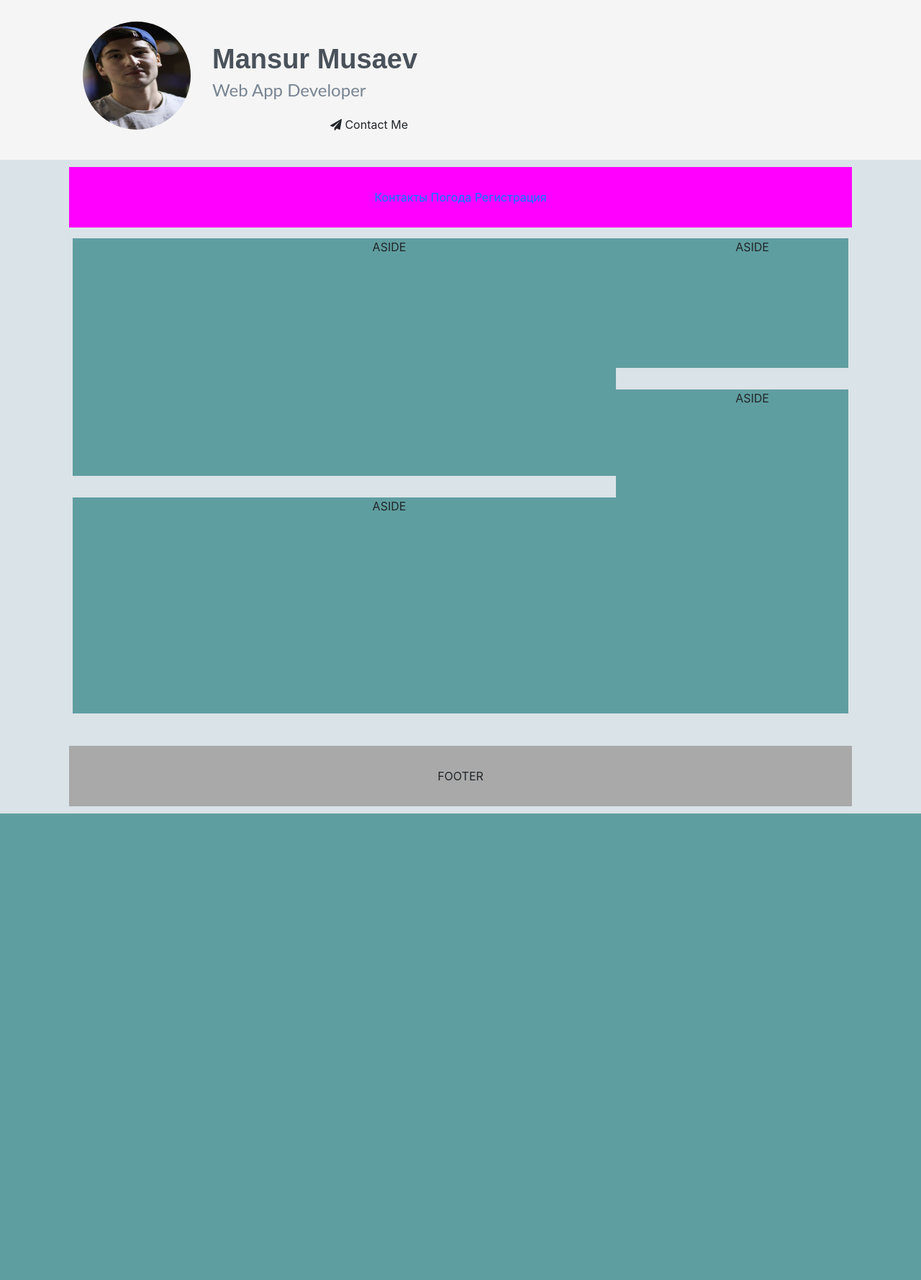
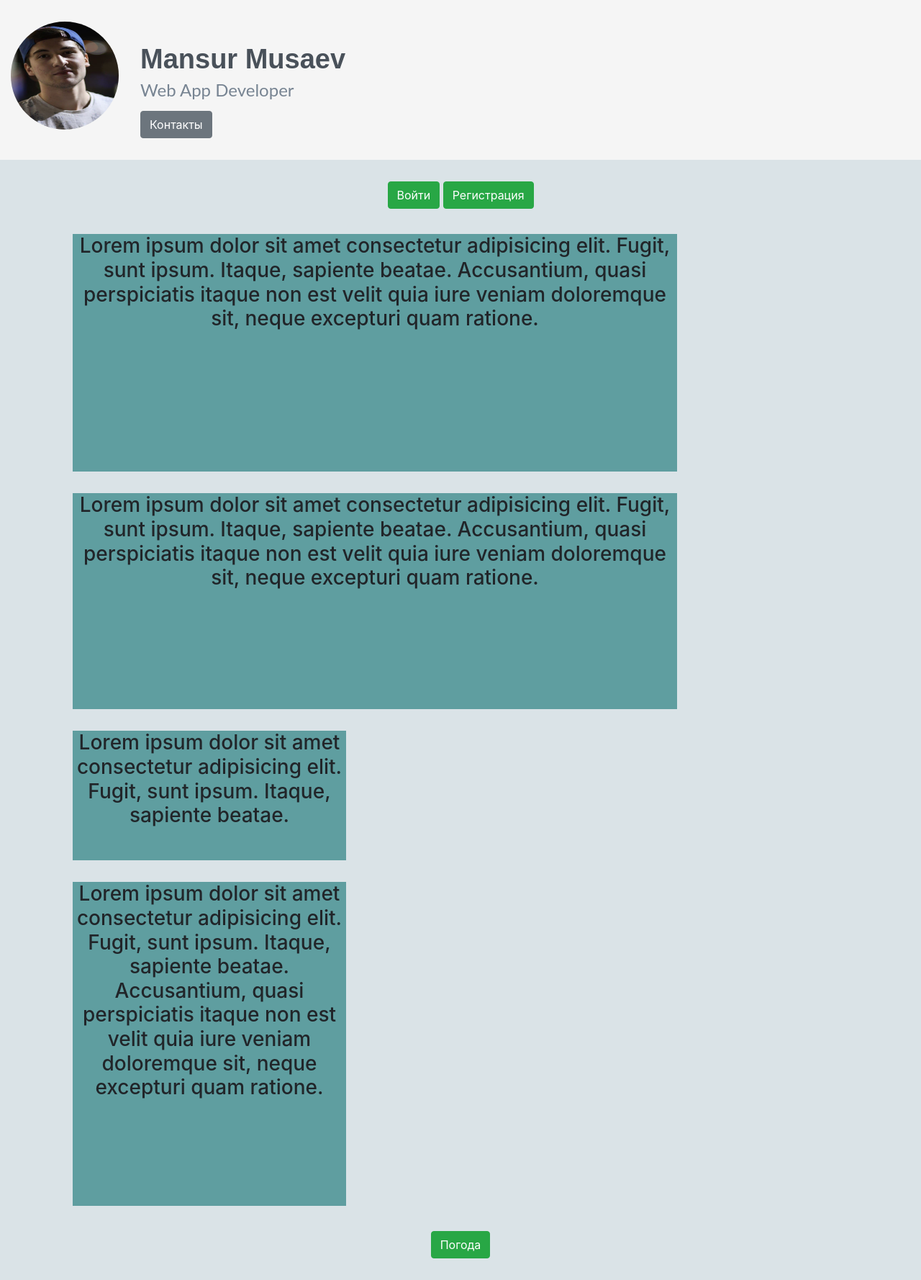
Before and after one commit to Mansur-09595/Flaksblog, a Flask app: page / in a window 1280 px wide. Shown: the whole page at 72% size. Before the commit the page ends 1130 px from the top, so only its background shows below. Run offline with Flask 2, Linux system fonts and the light colour scheme; some libraries are stand-ins or nearby versions.

Commit message:
Добавление конопок|Регистрация и Выход|БД

```diff
--- a/flaskblog/__init__.py
+++ b/flaskblog/__init__.py
@@ -1,6 +1,7 @@
 from flask import Flask
 from flask_sqlalchemy import SQLAlchemy
 from flask_bcrypt import Bcrypt
+from flask_login import LoginManager
 
 
 app = Flask(__name__)
@@ -10,5 +11,8 @@ app.config["SQLALCHEMY_DATABASE_URI"] = 'sqlite:///blog.db'
 app.config["SQLALCHEMY_TRACK_MODIFICATIONS"] = False
 db = SQLAlchemy(app)
 brycpt = Bcrypt(app)
+login_manager = LoginManager(app)
+login_manager.login_view = 'login'
+login_manager.login_message_category = 'info'
 
 from flaskblog import routes
--- a/flaskblog/routes.py
+++ b/flaskblog/routes.py
@@ -1,11 +1,12 @@
 import datetime
 import requests
+import bcrypt
 
 from flask import render_template, url_for, redirect, flash, request
-from flaskblog import app, brycpt, db
+from flaskblog import app, db, brycpt
 from flaskblog.forms import RegistrationForm, LoginForm
 from flaskblog.models import Flight, User
-
+from flask_login import login_user, current_user, logout_user, login_required
 
 WEATHER_TOKEN = '1e35d2f152ba4f4f8e0175010202109'
 
@@ -58,8 +59,10 @@ def index():
     return render_template("index.html", flights=flights)
 
 
-@app.route('/register', methods=['GET', 'POST'])
+@app.route("/register", methods=['GET', 'POST'])
 def register():
+    if current_user.is_authenticated:
+        return redirect(url_for('about'))
     form = RegistrationForm()
     if form.validate_on_submit():
         hashed_password = brycpt.generate_password_hash(form.password.data).decode('utf-8')
@@ -71,8 +74,29 @@ def register():
     return render_template('register.html', form=form)
 
 
+@app.route("/login", methods=['GET', 'POST'])
+def login():
+    if current_user.is_authenticated:
+        return redirect(url_for('about'))
+    form = LoginForm()
+    if form.validate_on_submit():
+        user = User.query.filter_by(email=form.email.data).first()
+        if user and brycpt.check_password_hash(user.password, form.password.data):
+            login_user(user, remember=form.remember.data)
+            next_page = request.args.get('next')
+            return redirect(next_page) if next_page else redirect(url_for('account'))
+        else:
+            flash(f'Войти не удалось. Пожалуйста, проверьте почту и пароль', 'danger')
+    return render_template('login.html', form=form)
 
-@app.route('/login')
-def login():
-    form = LoginForm()
-    return render_template('login.html', form=form)
+
+@app.route("/logout")
+def logout():
+    logout_user()
+    return redirect(url_for('about'))
+
+
+@app.route("/account")
+@login_required
+def account():
+    return render_template('account.html')
--- a/flaskblog/static/styles.css
+++ b/flaskblog/static/styles.css
@@ -21,7 +21,6 @@ header {
 
 .container{
   margin: 0px;
-  margin-left: 100px;
   overflow: hidden;
 }
 
@@ -30,6 +29,7 @@ header {
   margin-right: 30px;
   width: 150px;
   height: 150px;
+  min-height: 100%;
   border-radius: 50%;
 }
 
@@ -61,13 +61,11 @@ header {
 }
 
 nav, footer{
-  background-color: fuchsia;
-  padding: 30px 0;
-  margin-top: 10px;
-  margin-bottom: 10px;
+  padding: 30px 0px 30px 0px;
 }
 
 .sidebar {
+  max-width: max-content;
   overflow: hidden;
 }
 
@@ -77,28 +75,34 @@ nav, footer{
   float: left;
 }
 
+.row_left, .aboutme, .project, .row_right, .skills, .adressme {
+  max-width: 100%;
+}
+
 .row_left{
-  width: 70%;
+  width: 850px;
+  margin-right: 30px;
   float: left;
   overflow: hidden;
   box-sizing: border-box;
 }
 
 .aboutme {
-  width: 880px;
-  height: 330px;
+  width: 840px;
+  min-height: 330px;
   margin-bottom: 30px;
   margin-right: 30px;
 }
 
 .project {
-  width: 880px;
-  height: 300px;
+  width: 840px;
+  min-height: 300px;
   margin-bottom: 30px;
+  margin-right: 30px;
 }
 
 .row_right {
-  width: 30%;
+  width: 400px;
   float: left;
   overflow: hidden;
   box-sizing: border-box;
@@ -106,14 +110,14 @@ nav, footer{
 
 .skills {
   width: 380px;
-  height: 180px;
+  min-height: 180px;
   margin-bottom: 30px;
   margin-right: 30px;
 }
 
 .adressme {
   width: 380px;
-  height: 450px;
+  min-height: 450px;
 }
 
 aside {
@@ -130,6 +134,17 @@ article {
 }
 
 footer {
-  background-color: darkgray;
   overflow: auto;
 }
+
+@media only screen and (max-width: 375px ) {
+  header, .container, .row_left, .aboutme, .project, .row_right, .skills, .adressme{
+    width: 100%;
+  }
+}
+/*
+@media only screen and (max-width: 1300px ) {
+  .sidebar{
+    width: 100%;
+  }
+} */
--- a/flaskblog/templates/about.html
+++ b/flaskblog/templates/about.html
@@ -1,6 +1,5 @@
 {% extends "base.html" %}
 <title>{% block title %} Document {% endblock %}</title>
-</head>
 <body>
     {% block content %}
         <header>
@@ -9,7 +8,7 @@
                 <div class="information">
                     <h1 class="name">Mansur Musaev</h1>
                     <h2 class="desc">Web App Developer</h2>
-                    <a class="btn btn-cta-primary pull-right" href="http://themes.3rdwavemedia.com/" target="_blank"><i class="fa fa-paper-plane"></i> Contact Me</a>
+                    <a type="button" class="btn btn-secondary" href="{{ url_for('index') }}" role="button">Контакты</a>
                     <!-- <ul class="social">
                         <li>
                             <a href="#">
@@ -36,25 +35,33 @@
             </div>
         </header>
         <nav>
-                <a href="{{ url_for('index') }}">Контакты</a>
-                <a href="{{ url_for('weather') }}">Погода</a>
-                <a href="{{ url_for('register') }}">Регистрация</a>
+                <!-- <a href="{{ url_for('index') }}">Контакты</a> -->
+              {% if current_user.is_authenticated %}
+               <a type="button" class="btn btn-success"href="{{ url_for('account') }}" role="button">Аккаунт</a>
+               <a type="button" class="btn btn-secondary"href="{{ url_for('logout') }}" role="button">Выход</a>
+              {% else %}
+                <a type="button" class="btn btn-success"href="{{ url_for('login') }}" role="button">Войти</a>
+                <a type="button" class="btn btn-success"href="{{ url_for('register') }}" role="button">Регистрация</a>
+              {% endif %}
         </nav>
         <div class="sidebar">
             <div class="row_left">
                 <aside class="aboutme">
-                    ASIDE
+                    <h3> Lorem ipsum dolor sit amet consectetur adipisicing elit. Fugit, sunt ipsum. Itaque, sapiente beatae.
+                    Accusantium, quasi perspiciatis itaque non est velit quia iure veniam doloremque sit, neque excepturi quam ratione.</h3>
                 </aside>
                 <aside class="project">
-                    ASIDE
+                    <h3>Lorem ipsum dolor sit amet consectetur adipisicing elit. Fugit, sunt ipsum. Itaque, sapiente beatae.
+                    Accusantium, quasi perspiciatis itaque non est velit quia iure veniam doloremque sit, neque excepturi quam ratione.</h3>
                 </aside>
             </div>
             <div class="row_right">
                 <aside class="skills">
-                    ASIDE
+                    <h3>Lorem ipsum dolor sit amet consectetur adipisicing elit. Fugit, sunt ipsum. Itaque, sapiente beatae.</h3>
                 </aside>
                 <aside class="adressme">
-                    ASIDE
+                    <h3>Lorem ipsum dolor sit amet consectetur adipisicing elit. Fugit, sunt ipsum. Itaque, sapiente beatae.
+                    Accusantium, quasi perspiciatis itaque non est velit quia iure veniam doloremque sit, neque excepturi quam ratione.</h3>
                 </aside>
             </div>
         </div>
@@ -67,7 +74,7 @@
             </article>
         </main> -->
         <footer>
-            FOOTER
+            <a type="button" class="btn btn-success"href="{{ url_for('weather') }}" role="button">Погода</a>
         </footer>
     {% endblock %}
 </body>
--- a/flaskblog/templates/base.html
+++ b/flaskblog/templates/base.html
@@ -16,7 +16,7 @@
                 <div class="information">
                     <h1 class="name">Mansur Musaev</h1>
                     <h2 class="desc">Web App Developer</h2>
-                    <a class="btn btn-cta-primary pull-right" href="http://themes.3rdwavemedia.com/" target="_blank"><i class="fa fa-paper-plane"></i> Contact Me</a>
+                    <a type="button" class="btn btn-secondary" href="{{ url_for('index') }}" role="button">Контакты</a>
                     <!-- <ul class="social">
                         <li>
                             <a href="#">
@@ -45,7 +45,6 @@
         <nav>
                 <a href="{{ url_for('index') }}">Контакты</a>
                 <a href="{{ url_for('weather') }}">Погода</a>
-                <a href="{{ url_for('register') }}">Регистрация</a>
         </nav>
         <div class="sidebar">
             <div class="row_left">
--- a/flaskblog/templates/index.html
+++ b/flaskblog/templates/index.html
@@ -8,7 +8,7 @@
                 <div class="information">
                     <h1 class="name">Mansur Musaev</h1>
                     <h2 class="desc">Web App Developer</h2>
-                    <a class="btn btn-cta-primary pull-right" href="http://themes.3rdwavemedia.com/" target="_blank"><i class="fa fa-paper-plane"></i> Contact Me</a>
+                    <a type="button" class="btn btn-secondary" href="{{ url_for('index') }}" role="button">Контакты</a>
                     <!-- <ul class="social">
                         <li>
                             <a href="#">
@@ -58,6 +58,6 @@
             </article>
         </main>
         <footer>
-            <a href="{{ url_for('about') }}">На главную</a>
+            <a type="button" class="btn btn-success"href="{{ url_for('about') }}" role="button">На главную</a>
         </footer>
     {% endblock %}
--- a/flaskblog/templates/register.html
+++ b/flaskblog/templates/register.html
@@ -8,7 +8,7 @@
                 <div class="information">
                     <h1 class="name">Mansur Musaev</h1>
                     <h2 class="desc">Web App Developer</h2>
-                    <a class="btn btn-cta-primary pull-right" href="http://themes.3rdwavemedia.com/" target="_blank"><i class="fa fa-paper-plane"></i> Contact Me</a>
+                    <a type="button" class="btn btn-secondary" href="{{ url_for('index') }}" role="button">Контакты</a>
                     <!-- <ul class="social">
                         <li>
                             <a href="#">
@@ -25,7 +25,7 @@
                     <form method="POST" action="">
                         {{ form.hidden_tag() }}
                         <fieldset class="form-group">
-                            <legend class="border-bottom mb-4">Иса Эзербаев</legend>
+                            <legend class="border-bottom mb-4">Форма заполнения</legend>
                             <div class="form-group">
                                 {{ form.username.label(class="form-control-label") }}
 
@@ -93,6 +93,6 @@
             </article>
         </main>
         <footer>
-            <a href="{{ url_for('about') }}">На главную</a>
+            <a type="button" class="btn btn-success"href="{{ url_for('about') }}" role="button">На главную</a>
         </footer>
     {% endblock %}
--- a/flaskblog/templates/weather.html
+++ b/flaskblog/templates/weather.html
@@ -8,7 +8,7 @@
                 <div class="information">
                     <h1 class="name">Mansur Musaev</h1>
                     <h2 class="desc">Web App Developer</h2>
-                    <a class="btn btn-cta-primary pull-right" href="http://themes.3rdwavemedia.com/" target="_blank"><i class="fa fa-paper-plane"></i> Contact Me</a>
+                    <a type="button" class="btn btn-secondary" href="{{ url_for('index') }}" role="button">Контакты</a>
                     <!-- <ul class="social">
                         <li>
                             <a href="#">
@@ -43,7 +43,7 @@
             </article>
         </main>
         <footer>
-            <a href="{{ url_for('about') }}">На главную</a>
+            <a type="button" class="btn btn-success"href="{{ url_for('about') }}" role="button">На главную</a>
         </footer>
     {% endblock %}
 
```
Also changed, not shown: flaskblog/forms.py (+11 -1 lines), flaskblog/models.py (+11 -2 lines), flaskblog/templates/account.html (added, +44 -0 lines), flaskblog/blog.db.
